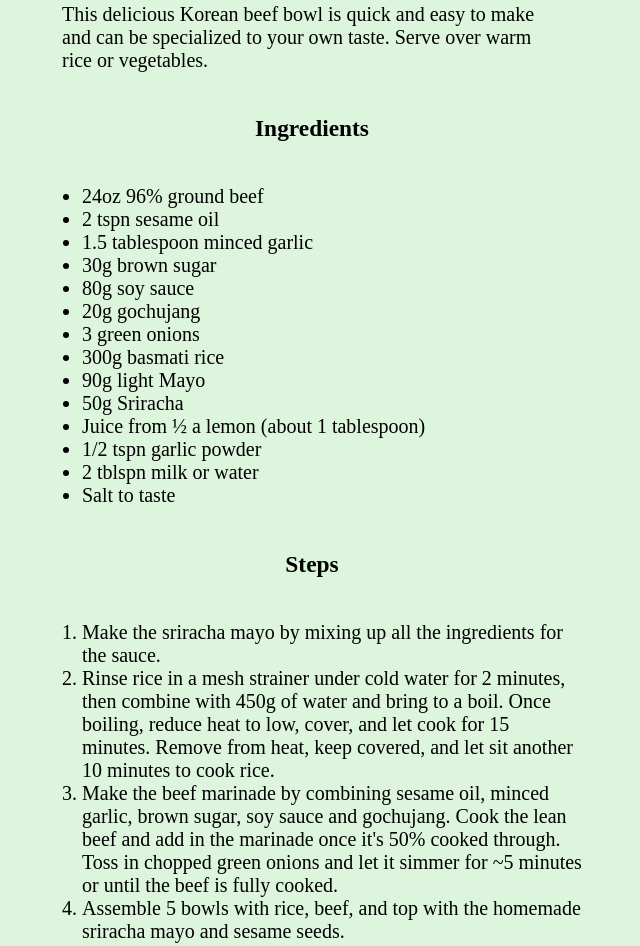
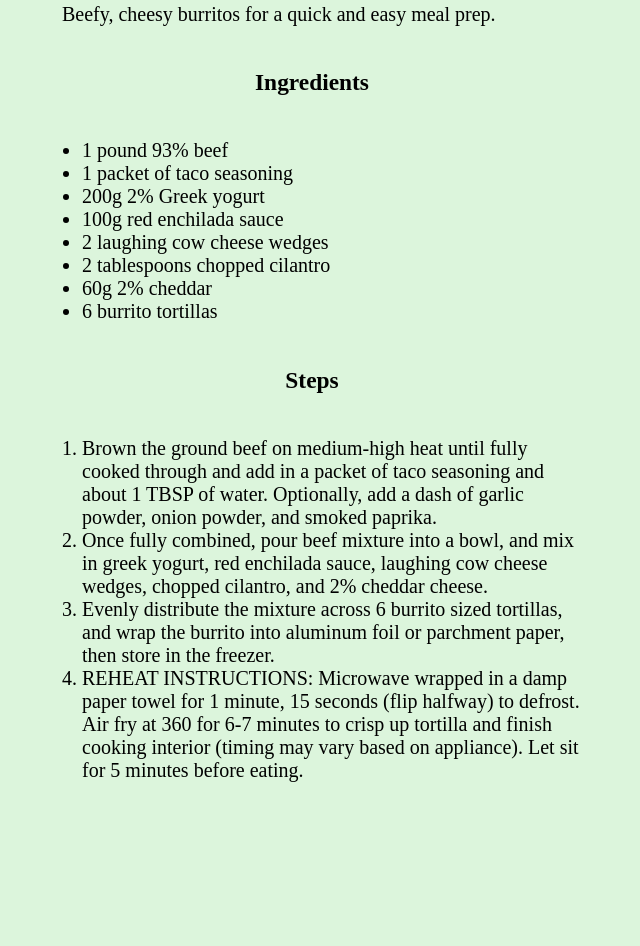
Before and after one commit to leojuroo/odin-recipes, a plain HTML site: page recipes/cheesybeefburrito.html in a window 1280 px wide. Shown: the part 515-1461 px from the top of the page, without its empty margins (338-978 px from the left). After the commit the page ends 1417 px from the top, so only its background shows below. Drawn offline with Linux system fonts and the light colour scheme.

Commit message:
Completed Odin recipes

```diff
--- a/recipes/cheesybeefburrito.html
+++ b/recipes/cheesybeefburrito.html
@@ -10,44 +10,39 @@
     <div class="content">
     <h1>Cheesy Beef Burritos</h1>
     <div class="section">
-    <img src="../images/koreanbeef.jpeg" alt="Picture of korean beef bowl"/>
+    <img src="../images/Cheesybeefburritos.png" alt="Picture of beef burritos"/>
     </div>
     <h3>Description</h3>
     <div class="section">
-    <p>This delicious Korean beef bowl is quick and easy to make and can be specialized to your own taste.
-        Serve over warm rice or vegetables.
+    <p>Beefy, cheesy burritos for a quick and easy meal prep.
     </p>
     </div>
     <h3>Ingredients</h3>
     <div class="section">
     <ul>
-        <li>24oz 96% ground beef</li>
-        <li>2 tspn sesame oil</li>
-        <li>1.5 tablespoon minced garlic</li>
-        <li>30g brown sugar</li>
-        <li>80g soy sauce</li>
-        <li>20g gochujang</li>
-        <li>3 green onions</li>
-        <li>300g basmati rice</li>
-        <li>90g light Mayo</li>
-        <li>50g Sriracha</li>
-        <li>Juice from ½ a lemon (about 1 tablespoon)</li>
-        <li>1/2 tspn garlic powder</li>
-        <li>2 tblspn milk or water</li>
-        <li>Salt to taste</li>
+        <li>1 pound 93% beef</li>
+        <li>1 packet of taco seasoning</li>
+        <li>200g 2% Greek yogurt</li>
+        <li>100g red enchilada sauce</li>
+        <li>2 laughing cow cheese wedges</li>
+        <li>2 tablespoons chopped cilantro</li>
+        <li>60g 2% cheddar</li>
+        <li>6 burrito tortillas</li>
     </ul>
     </div>
     <h3>Steps</h3>
     <div class="section">
     <ol>
-        <li>Make the sriracha mayo by mixing up all the ingredients for the sauce.</li>
-        <li>Rinse rice in a mesh strainer under cold water for 2 minutes, then combine with 450g of water and
-            bring to a boil. Once boiling, reduce heat to low, cover, and let cook for 15 minutes. Remove from
-            heat, keep covered, and let sit another 10 minutes to cook rice.</li>
-        <li>Make the beef marinade by combining sesame oil, minced garlic, brown sugar, soy sauce and
-            gochujang. Cook the lean beef and add in the marinade once it's 50% cooked through. Toss in
-            chopped green onions and let it simmer for ~5 minutes or until the beef is fully cooked.</li>
-        <li>Assemble 5 bowls with rice, beef, and top with the homemade sriracha mayo and sesame seeds.</li>
+        <li>Brown the ground beef on medium-high heat until fully cooked through and add in a packet of
+            taco seasoning and about 1 TBSP of water. Optionally, add a dash of garlic powder, onion powder,
+            and smoked paprika.</li>
+        <li>Once fully combined, pour beef mixture into a bowl, and mix in greek yogurt, red enchilada sauce,
+            laughing cow cheese wedges, chopped cilantro, and 2% cheddar cheese.</li>
+        <li>Evenly distribute the mixture across 6 burrito sized tortillas, and wrap the burrito into aluminum
+            foil or parchment paper, then store in the freezer.</li>
+        <li>REHEAT INSTRUCTIONS: Microwave wrapped in a damp paper towel for 1 minute, 15 seconds (flip
+            halfway) to defrost. Air fry at 360 for 6-7 minutes to crisp up tortilla and finish cooking interior
+            (timing may vary based on appliance). Let sit for 5 minutes before eating.</li>
     </ol>
     </div>
     </div>
```
Also changed, not shown: index.html (+5 -1 lines), recipes/pepperonipizzabagels.html (+51 -0 lines).
